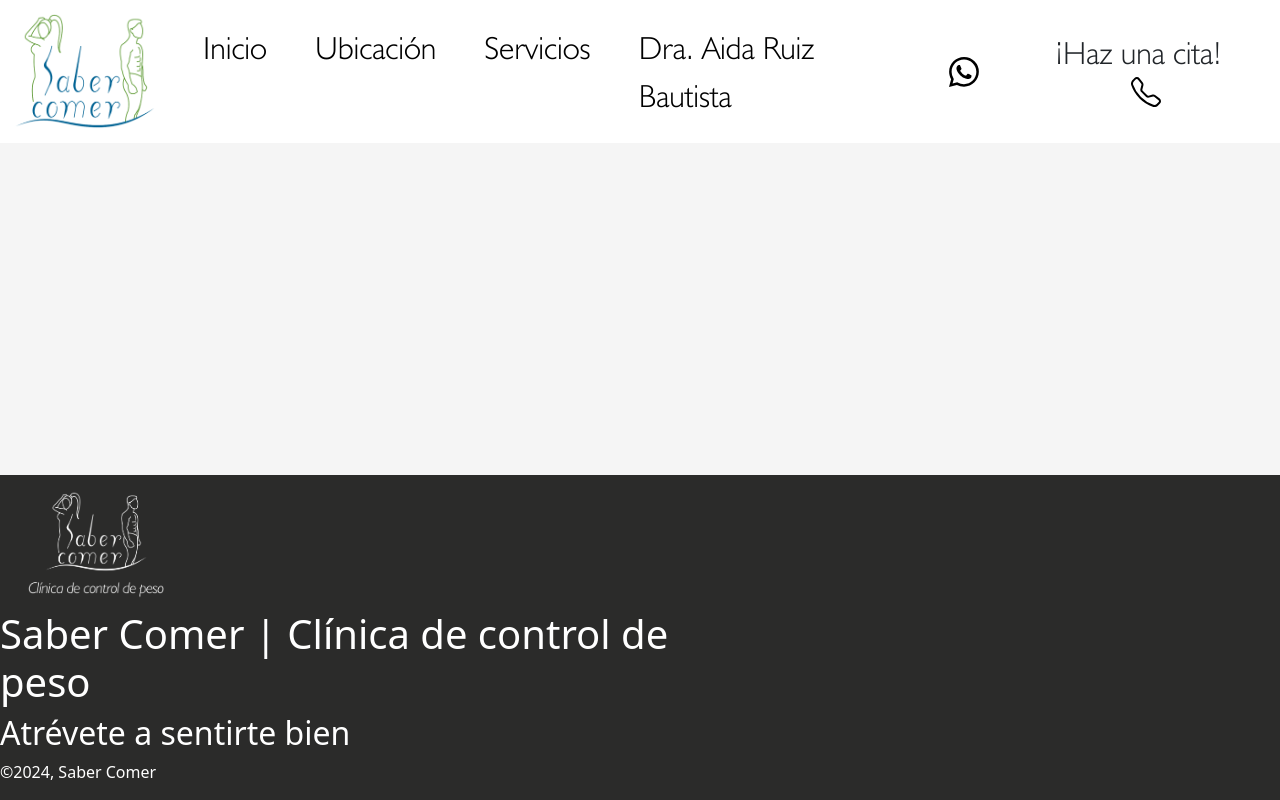
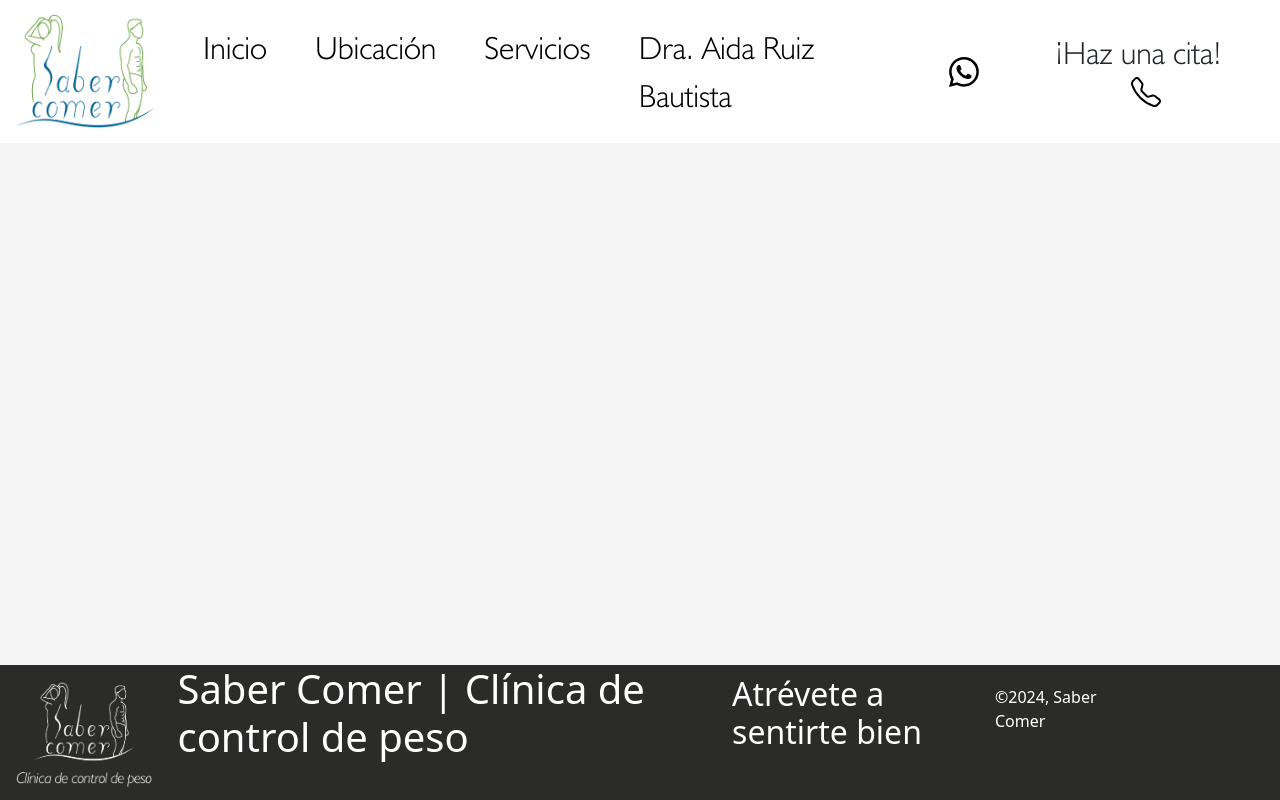
Before and after one commit to JoacoElexer/SaberComer, a website: page pages/components.html in a window 1280 px wide. Drawn offline with nearby package versions, Linux system fonts and the light colour scheme.

Commit message:
Primera version del footer como componente

```diff
--- a/pages/components.html
+++ b/pages/components.html
@@ -58,53 +58,6 @@
         </div>
     </nav>
 
-
-
-
-    <!-- Footer V1
-    <footer>
-        <div id="saberComerFooter" class="container-fluid">
-            <div id="footerLogoContainer">
-                <a href="#"><img class="footerLogo"
-                        src="../Assets/images/SC negativo/Isologotipo-con-giro-empresarial-NegativoCS4.png"
-                        alt="Saber Comer">
-                    </a>
-                </div>
-                <div id="saberComerInfo">
-                    <h1>Saber Comer | Clínica de control de peso</h1>
-                    <h2>Atrévete a sentirte bien</h2>
-                    <p>©2024, Saber Comer</p>
-                </div>
-                <div id="socialMedia" class="container-fluid">
-                    <p>¡Visita nuestras redes sociales!</p>
-                <div id="socialIcons">
-                    <a href="#">
-                        <svg xmlns="http://www.w3.org/2000/svg" width="16" height="16" fill="currentColor"
-                        class="bi bi-whatsapp" viewBox="0 0 16 16">
-                        <path
-                        d="M13.601 2.326A7.85 7.85 0 0 0 7.994 0C3.627 0 .068 3.558.064 7.926c0 1.399.366 2.76 1.057 3.965L0 16l4.204-1.102a7.9 7.9 0 0 0 3.79.965h.004c4.368 0 7.926-3.558 7.93-7.93A7.9 7.9 0 0 0 13.6 2.326zM7.994 14.521a6.6 6.6 0 0 1-3.356-.92l-.24-.144-2.494.654.666-2.433-.156-.251a6.56 6.56 0 0 1-1.007-3.505c0-3.626 2.957-6.584 6.591-6.584a6.56 6.56 0 0 1 4.66 1.931 6.56 6.56 0 0 1 1.928 4.66c-.004 3.639-2.961 6.592-6.592 6.592m3.615-4.934c-.197-.099-1.17-.578-1.353-.646-.182-.065-.315-.099-.445.099-.133.197-.513.646-.627.775-.114.133-.232.148-.43.05-.197-.1-.836-.308-1.592-.985-.59-.525-.985-1.175-1.103-1.372-.114-.198-.011-.304.088-.403.087-.088.197-.232.296-.346.1-.114.133-.198.198-.33.065-.134.034-.248-.015-.347-.05-.099-.445-1.076-.612-1.47-.16-.389-.323-.335-.445-.34-.114-.007-.247-.007-.38-.007a.73.73 0 0 0-.529.247c-.182.198-.691.677-.691 1.654s.71 1.916.81 2.049c.098.133 1.394 2.132 3.383 2.992.47.205.84.326 1.129.418.475.152.904.129 1.246.08.38-.058 1.171-.48 1.338-.943.164-.464.164-.86.114-.943-.049-.084-.182-.133-.38-.232" />
-                        </svg>
-                    </a>
-                    <a href="#">
-                        <svg xmlns="http://www.w3.org/2000/svg" width="16" height="16" fill="currentColor"
-                        class="bi bi-instagram" viewBox="0 0 16 16">
-                        <path
-                        d="M8 0C5.829 0 5.556.01 4.703.048 3.85.088 3.269.222 2.76.42a3.9 3.9 0 0 0-1.417.923A3.9 3.9 0 0 0 .42 2.76C.222 3.268.087 3.85.048 4.7.01 5.555 0 5.827 0 8.001c0 2.172.01 2.444.048 3.297.04.852.174 1.433.372 1.942.205.526.478.972.923 1.417.444.445.89.719 1.416.923.51.198 1.09.333 1.942.372C5.555 15.99 5.827 16 8 16s2.444-.01 3.298-.048c.851-.04 1.434-.174 1.943-.372a3.9 3.9 0 0 0 1.416-.923c.445-.445.718-.891.923-1.417.197-.509.332-1.09.372-1.942C15.99 10.445 16 10.173 16 8s-.01-2.445-.048-3.299c-.04-.851-.175-1.433-.372-1.941a3.9 3.9 0 0 0-.923-1.417A3.9 3.9 0 0 0 13.24.42c-.51-.198-1.092-.333-1.943-.372C10.443.01 10.172 0 7.998 0zm-.717 1.442h.718c2.136 0 2.389.007 3.232.046.78.035 1.204.166 1.486.275.373.145.64.319.92.599s.453.546.598.92c.11.281.24.705.275 1.485.039.843.047 1.096.047 3.231s-.008 2.389-.047 3.232c-.035.78-.166 1.203-.275 1.485a2.5 2.5 0 0 1-.599.919c-.28.28-.546.453-.92.598-.28.11-.704.24-1.485.276-.843.038-1.096.047-3.232.047s-2.39-.009-3.233-.047c-.78-.036-1.203-.166-1.485-.276a2.5 2.5 0 0 1-.92-.598 2.5 2.5 0 0 1-.6-.92c-.109-.281-.24-.705-.275-1.485-.038-.843-.046-1.096-.046-3.233s.008-2.388.046-3.231c.036-.78.166-1.204.276-1.486.145-.373.319-.64.599-.92s.546-.453.92-.598c.282-.11.705-.24 1.485-.276.738-.034 1.024-.044 2.515-.045zm4.988 1.328a.96.96 0 1 0 0 1.92.96.96 0 0 0 0-1.92m-4.27 1.122a4.109 4.109 0 1 0 0 8.217 4.109 4.109 0 0 0 0-8.217m0 1.441a2.667 2.667 0 1 1 0 5.334 2.667 2.667 0 0 1 0-5.334" />
-                    </svg>
-                </a>
-                    <a href="#">
-                        <svg xmlns="http://www.w3.org/2000/svg" width="16" height="16" fill="currentColor"
-                            class="bi bi-facebook" viewBox="0 0 16 16">
-                            <path
-                                d="M16 8.049c0-4.446-3.582-8.05-8-8.05C3.58 0-.002 3.603-.002 8.05c0 4.017 2.926 7.347 6.75 7.951v-5.625h-2.03V8.05H6.75V6.275c0-2.017 1.195-3.131 3.022-3.131.876 0 1.791.157 1.791.157v1.98h-1.009c-.993 0-1.303.621-1.303 1.258v1.51h2.218l-.354 2.326H9.25V16c3.824-.604 6.75-3.934 6.75-7.951" />
-                            </svg>
-                        </a>
-                    </div>
-                </div>
-        </div>
-    </footer>
-    -->
-
     <footer>
         <div id="footerLogoContainer">
             <a href="#"><img class="footerLogo"
@@ -112,10 +65,18 @@
                     alt="Saber Comer">
             </a>
         </div>
-        <div id="footerInfo">
-            <h1>Saber Comer | Clínica de control de peso</h1>
-            <h2>Atrévete a sentirte bien</h2>
-            <p>©2024, Saber Comer</p>
+        <div id="footeritems">
+            <div id="footerInfo">
+                <div id="footerInfoItem">
+                    <h1>Saber Comer | Clínica de control de peso</h1>
+                </div>
+                <div id="footerInfoItem">
+                    <h2>Atrévete a sentirte bien</h2>
+                </div>
+                <div id="footerInfoItem">
+                    <p>©2024, Saber Comer</p>
+                </div>
+            </div>
         </div>
 
     </footer>
--- a/styles/mainComponentsStyles.css
+++ b/styles/mainComponentsStyles.css
@@ -117,10 +117,9 @@ body {
         bottom: 0;
         position: absolute;
         width: 100%;
-        background-color: #2B2B2A;
         color: white;
         display: flex;
-        flex-direction: column !important;
+        flex-direction: row;
     }
 
     #footerLogoContainer {
@@ -130,7 +129,16 @@ body {
     }
 
     #footerInfo {
-        width: 55%;
+        width: 85%;
+        display: flex;
+        flex-direction: row;
+        justify-content: space-between;
+        align-items: center;
+        padding: 0;
+    }
+
+    #footerInfoItem {
+        padding-inline: 1%;
     }
 
     #saberComerInfo h1 {
@@ -180,7 +188,7 @@ body {
     }
 }
 
-@media (min-width: 992px) and (max-width: 1199px) {  /* Desktop Browsers */
+@media (min-width: 992px) and (max-width: 1199px) {  /* Laptop Browsers */
 
     /* --- Header Styles --- */
     #navbar {
@@ -232,7 +240,6 @@ body {
         bottom: 0;
         position: absolute;
         width: 100%;
-        background-color: #2B2B2A;
         color: white;
     }
 
@@ -288,7 +295,7 @@ body {
     }
 }
 
-@media (min-width: 768px) and (max-width: 991px) {  /* Desktop Browsers */
+@media (min-width: 768px) and (max-width: 991px) {  /* Tablet Browsers */
 
     /* --- Header Styles --- */
     #navbar {
@@ -340,7 +347,6 @@ body {
         bottom: 0;
         position: absolute;
         width: 100%;
-        background-color: #2B2B2A;
         color: white;
     }
 
@@ -396,7 +402,7 @@ body {
     }
 }
 
-@media (max-width: 767px) {  /* Desktop Browsers */
+@media (max-width: 767px) {  /* Mobile Browsers */
 
     /* --- Header Styles --- */
     #navbar {
@@ -448,7 +454,6 @@ body {
         bottom: 0;
         position: absolute;
         width: 100%;
-        background-color: #2B2B2A;
         color: white;
     }
 
```
